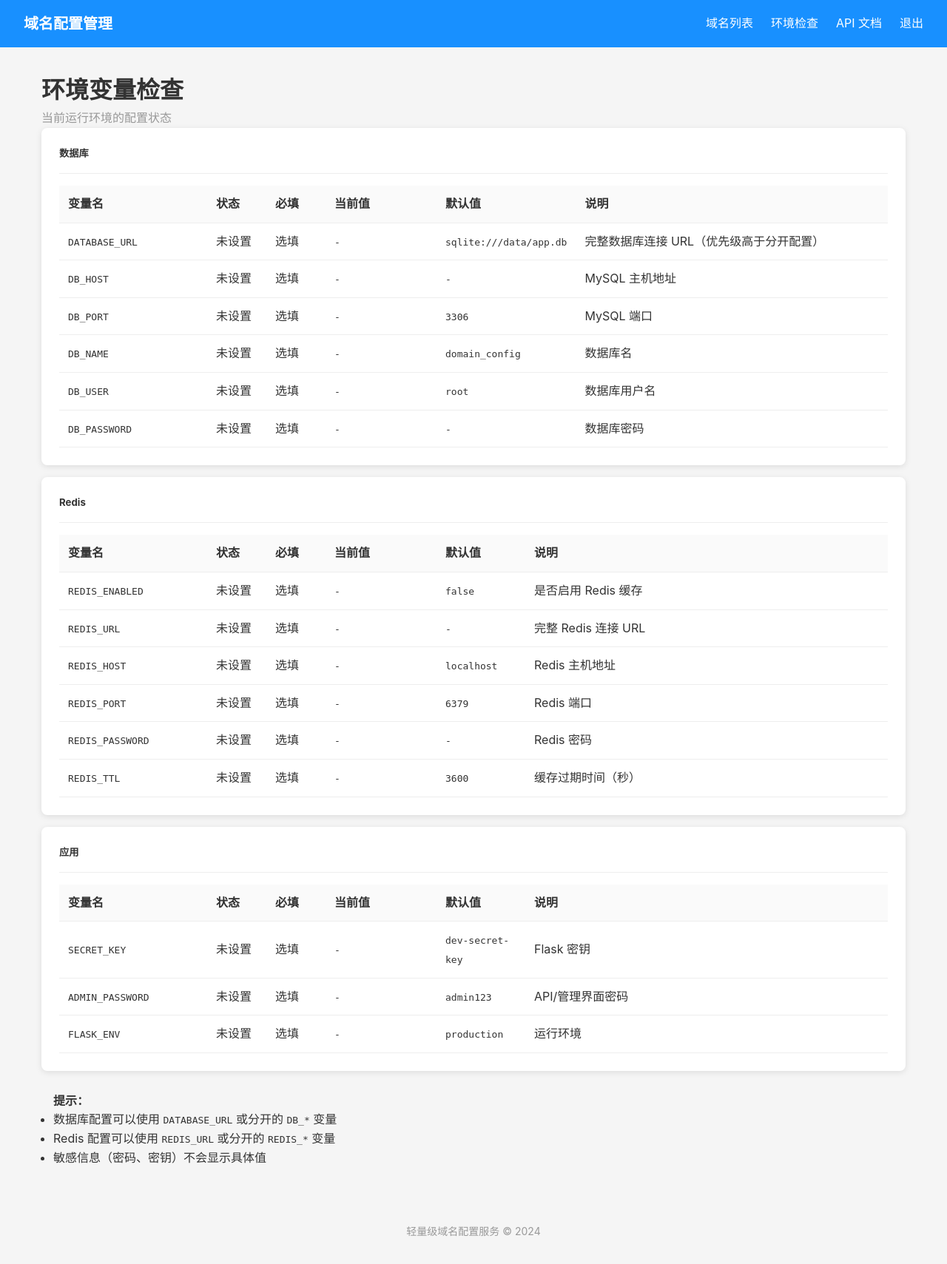
After one commit to gdgeek/domain, a Flask app: page /admin/env in a window 1280 px wide. The commit adds this page. Shown: the whole page at 74% size. Run offline with Flask 3, Linux system fonts and the light colour scheme; the visitor is signed in with stand-in values (Sample User, id 1).

Commit message:
feat(admin): 添加环境变量检查页面

```diff
--- a/app/admin/routes.py
+++ b/app/admin/routes.py
@@ -226,3 +226,68 @@ def config_delete(domain_id, language):
         flash(str(e), 'error')
 
     return redirect(url_for('admin.config_list', domain_id=domain_id))
+
+
+@admin_bp.route('/env')
+@require_password
+def env_check():
+    """Environment variables check page."""
+    import os
+
+    env_vars = [
+        # 数据库配置
+        {'name': 'DATABASE_URL', 'required': False, 'default': 'sqlite:///data/app.db',
+         'desc': '完整数据库连接 URL（优先级高于分开配置）', 'group': '数据库'},
+        {'name': 'DB_HOST', 'required': False, 'default': '-',
+         'desc': 'MySQL 主机地址', 'group': '数据库'},
+        {'name': 'DB_PORT', 'required': False, 'default': '3306',
+         'desc': 'MySQL 端口', 'group': '数据库'},
+        {'name': 'DB_NAME', 'required': False, 'default': 'domain_config',
+         'desc': '数据库名', 'group': '数据库'},
+        {'name': 'DB_USER', 'required': False, 'default': 'root',
+         'desc': '数据库用户名', 'group': '数据库'},
+        {'name': 'DB_PASSWORD', 'required': False, 'default': '-',
+         'desc': '数据库密码', 'group': '数据库'},
+
+        # Redis 配置
+        {'name': 'REDIS_ENABLED', 'required': False, 'default': 'false',
+         'desc': '是否启用 Redis 缓存', 'group': 'Redis'},
+        {'name': 'REDIS_URL', 'required': False, 'default': '-',
+         'desc': '完整 Redis 连接 URL', 'group': 'Redis'},
+        {'name': 'REDIS_HOST', 'required': False, 'default': 'localhost',
+         'desc': 'Redis 主机地址', 'group': 'Redis'},
+        {'name': 'REDIS_PORT', 'required': False, 'default': '6379',
+         'desc': 'Redis 端口', 'group': 'Redis'},
+        {'name': 'REDIS_PASSWORD', 'required': False, 'default': '-',
+         'desc': 'Redis 密码', 'group': 'Redis'},
+        {'name': 'REDIS_TTL', 'required': False, 'default': '3600',
+         'desc': '缓存过期时间（秒）', 'group': 'Redis'},
+
+        # 应用配置
+        {'name': 'SECRET_KEY', 'required': False, 'default': 'dev-secret-key',
+         'desc': 'Flask 密钥', 'group': '应用'},
+        {'name': 'ADMIN_PASSWORD', 'required': False, 'default': 'admin123',
+         'desc': 'API/管理界面密码', 'group': '应用'},
+        {'name': 'FLASK_ENV', 'required': False, 'default': 'production',
+         'desc': '运行环境', 'group': '应用'},
+    ]
+
+    # 获取当前值
+    for var in env_vars:
+        var['current'] = os.environ.get(var['name'], '')
+        var['is_set'] = bool(var['current'])
+        # 隐藏敏感信息
+        if 'PASSWORD' in var['name'] or 'SECRET' in var['name']:
+            var['display'] = '******' if var['current'] else '-'
+        else:
+            var['display'] = var['current'] if var['current'] else '-'
+
+    # 按组分类
+    groups = {}
+    for var in env_vars:
+        group = var['group']
+        if group not in groups:
+            groups[group] = []
+        groups[group].append(var)
+
+    return render_template('env.html', groups=groups)
--- a/app/admin/templates/base.html
+++ b/app/admin/templates/base.html
@@ -13,6 +13,7 @@
         </div>
         <ul class="nav-links">
             <li><a href="{{ url_for('admin.domain_list') }}">域名列表</a></li>
+            <li><a href="{{ url_for('admin.env_check') }}">环境检查</a></li>
             <li><a href="/api/docs" target="_blank">API 文档</a></li>
             {% if config.ADMIN_PASSWORD and session.get('admin_authenticated') %}
             <li><a href="{{ url_for('admin.logout') }}">退出</a></li>
--- /dev/null
+++ b/app/admin/templates/env.html
@@ -0,0 +1,65 @@
+{% extends "base.html" %}
+
+{% block title %}环境变量检查{% endblock %}
+
+{% block content %}
+<div class="page-header">
+    <h1>环境变量检查</h1>
+    <p class="text-muted">当前运行环境的配置状态</p>
+</div>
+
+{% for group_name, vars in groups.items() %}
+<div class="card mb-4">
+    <div class="card-header">
+        <h5 class="mb-0">{{ group_name }}</h5>
+    </div>
+    <div class="card-body p-0">
+        <table class="table table-striped mb-0">
+            <thead>
+                <tr>
+                    <th style="width: 200px;">变量名</th>
+                    <th style="width: 80px;">状态</th>
+                    <th style="width: 80px;">必填</th>
+                    <th style="width: 150px;">当前值</th>
+                    <th style="width: 120px;">默认值</th>
+                    <th>说明</th>
+                </tr>
+            </thead>
+            <tbody>
+                {% for var in vars %}
+                <tr>
+                    <td><code>{{ var.name }}</code></td>
+                    <td>
+                        {% if var.is_set %}
+                        <span class="badge bg-success">已设置</span>
+                        {% else %}
+                        <span class="badge bg-secondary">未设置</span>
+                        {% endif %}
+                    </td>
+                    <td>
+                        {% if var.required %}
+                        <span class="badge bg-danger">必填</span>
+                        {% else %}
+                        <span class="badge bg-info">选填</span>
+                        {% endif %}
+                    </td>
+                    <td><code>{{ var.display }}</code></td>
+                    <td><code>{{ var.default }}</code></td>
+                    <td>{{ var.desc }}</td>
+                </tr>
+                {% endfor %}
+            </tbody>
+        </table>
+    </div>
+</div>
+{% endfor %}
+
+<div class="alert alert-info">
+    <strong>提示：</strong>
+    <ul class="mb-0">
+        <li>数据库配置可以使用 <code>DATABASE_URL</code> 或分开的 <code>DB_*</code> 变量</li>
+        <li>Redis 配置可以使用 <code>REDIS_URL</code> 或分开的 <code>REDIS_*</code> 变量</li>
+        <li>敏感信息（密码、密钥）不会显示具体值</li>
+    </ul>
+</div>
+{% endblock %}
```
